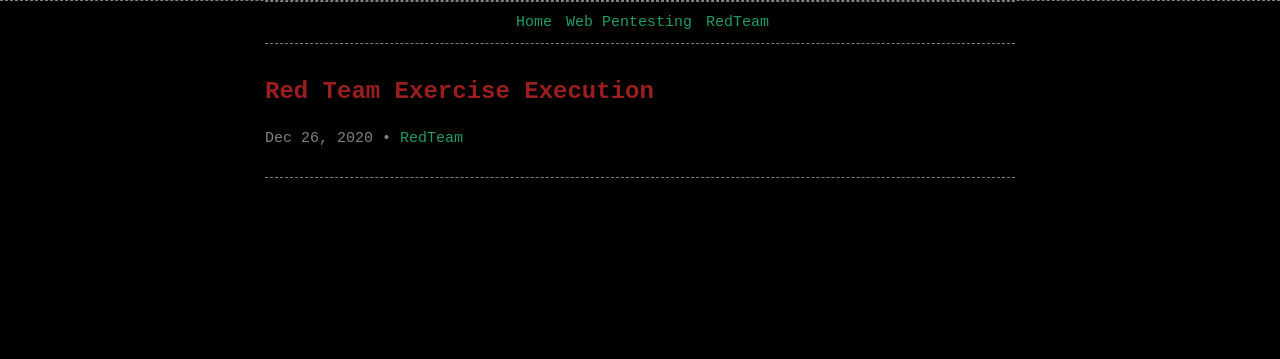
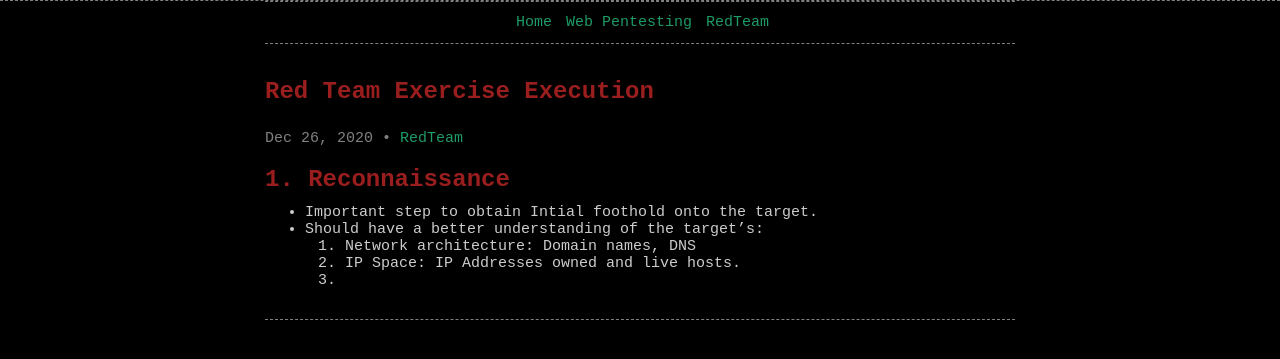
Before and after one commit to wizoutsugar/wizoutsugar.github.io, a Jekyll site: the page built from _posts/2020/RedTeam/2020-12-26-Exercise.md, in a window 1280 px wide. Shown: the top 359 px of the page. Built offline with Jekyll 4.4.1, drawn with Linux system fonts in a browser that asks for light colours; comment, search, counter and statistics services are not loaded.

Commit message:
Update 2020-12-26-Exercise.md

```diff
--- a/_posts/2020/RedTeam/2020-12-26-Exercise.md
+++ b/_posts/2020/RedTeam/2020-12-26-Exercise.md
@@ -10,3 +10,10 @@ tags:
 <head>
 	<title> Exervise Execution | RedTeam </title>
 </head>
+
+# 1. Reconnaissance
+- Important step to obtain Intial foothold onto the target.
+- Should have a better understanding of the target's:
+    1. Network architecture: Domain names, DNS
+    2. IP Space: IP Addresses owned and live hosts.
+    3.
```
